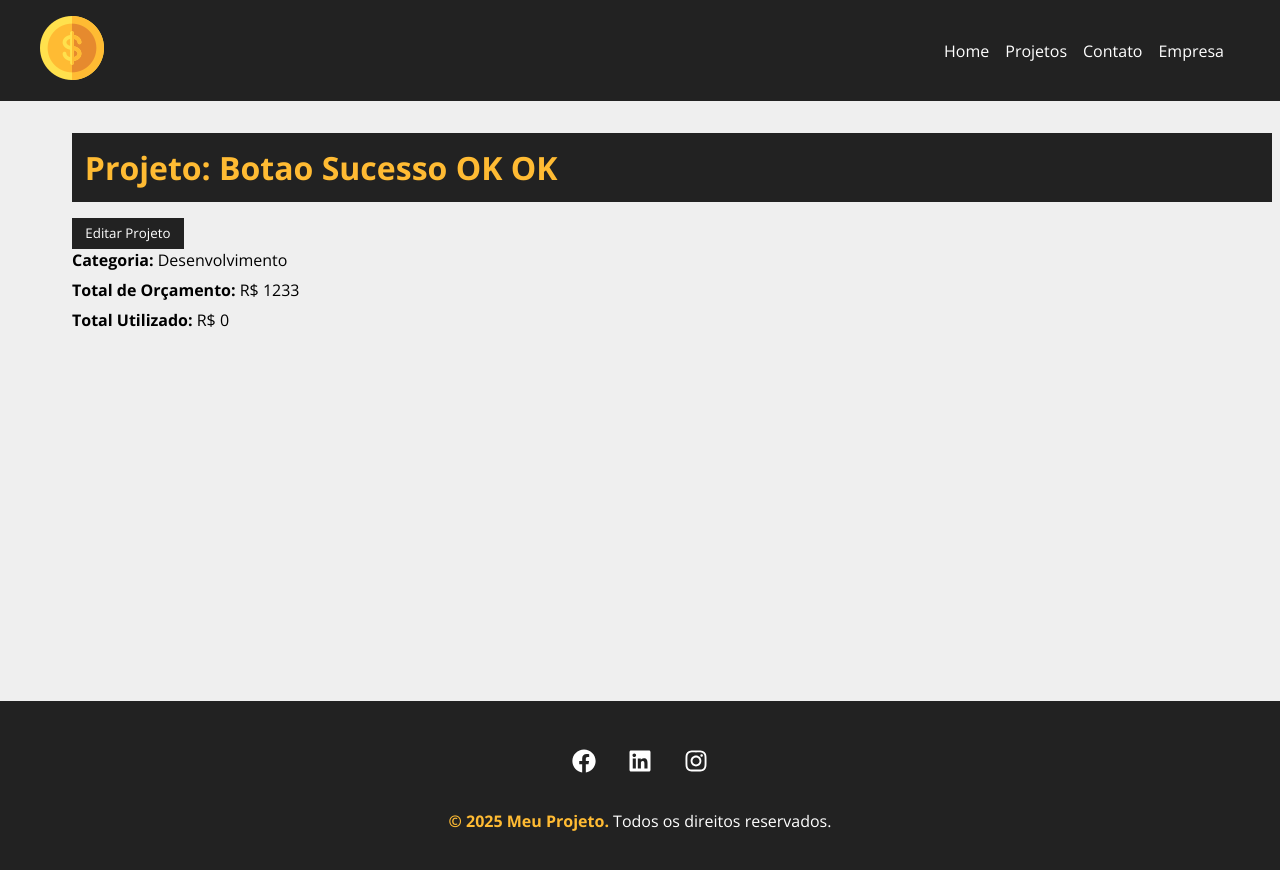
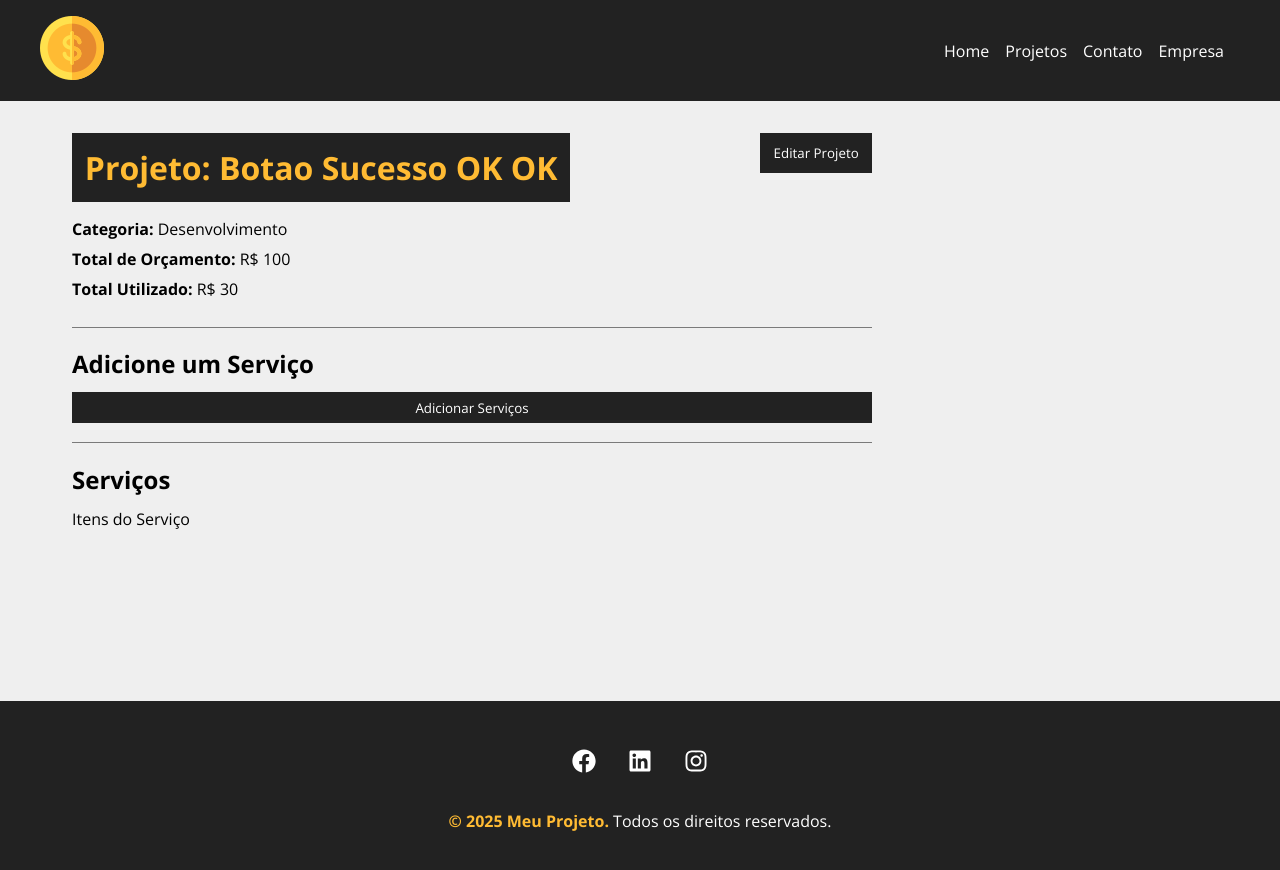
Before and after one commit to IABlock/Projeto-Curso-React, a React (Create React App) app: page /project/27e3 in a window 1280 px wide. Shown: the top 870 px of the page. Built offline with nearby package versions, Linux system fonts and the light colour scheme; data requests are answered from the project's data file.

Commit message:
Incluir itens do serviço

```diff
--- a/db.json
+++ b/db.json
@@ -3,13 +3,26 @@
     {
       "id": "27e3",
       "name": "Botao Sucesso OK OK",
-      "budget": "1233",
+      "budget": "100",
       "category": {
         "id": "2",
         "name": "Desenvolvimento"
       },
-      "cost": 0,
-      "services": []
+      "cost": 30,
+      "services": [
+        {
+          "name": "oi",
+          "cost": "10",
+          "description": "oioi",
+          "id": "62d3c522-e65d-4576-b37c-5db72d2d3a2f"
+        },
+        {
+          "name": "oi 2",
+          "cost": "20",
+          "description": "oioi 2",
+          "id": "9c86088c-6024-4158-9b19-011bbef7514d"
+        }
+      ]
     },
     {
       "id": "f4c6",
--- a/src/components/pages/Project.js
+++ b/src/components/pages/Project.js
@@ -1,3 +1,4 @@
+import {parse, v4 as uuidv4} from 'uuid'
 import {useParams} from 'react-router-dom';
 import {useState,useEffect} from 'react';
 
@@ -6,6 +7,7 @@ import Loading from '../layout/Loading';
 import Container from '../layout/Container';
 import ProjectForm from '../project/ProjectForm';
 import Message from '../layout/Message';
+import ServiceForm from '../service/ServiceForm';
 
 
 function Project() {
@@ -14,6 +16,7 @@ function Project() {
   const [showProjectForm, setShowProjectForm] = useState(false);
   const [message, setMessage] = useState('');
   const [type, setType] = useState('');
+  const [showServiceForm, setShowServiceForm] = useState(false);
 
     useEffect(() => {
       setTimeout(() => {
@@ -32,13 +35,58 @@ function Project() {
               }, 2000);
       }, [id]);
 
+  function createService(project){
+      // last service
+      const lastService = project.services[project.services.length -1]
+
+      lastService.id = uuidv4()
+
+      const lastServiceCost = lastService.cost
+      const newCost = parseFloat(project.cost) + parseFloat(lastServiceCost)
+
+      if (newCost > parseFloat(project.budget)) {
+        setMessage('Orçamento ultrapassado')
+        setType('error')
+        project.services.pop()
+        return false
+      }
+
+      project.cost = newCost
+
+      fetch(`http://localhost:3001/projects/${project.id}`, {
+      method: 'PATCH',
+      headers: {
+        'Content-Type': 'application/json',
+      },
+      body: JSON.stringify(project),
+    })
+      .then((response) => response.json())
+      .then((data) => {
+        setProject(data);
+        setShowProjectForm(false);
+        setMessage('Projeto atualizado com sucesso!');
+        setType('success');
+      })
+      .catch((error) => {
+        console.error('Error updating project:', error);
+      });
+
+  }
+
   function toggleProjectForm() {
     // Logic to toggle the project form visibility
     setShowProjectForm(!showProjectForm);
     console.log('Toggle project form visibility:', showProjectForm);
   }
 
+  function toggleServiceForm() {
+    // Logic to toggle the service form visibility
+    setShowServiceForm(!showServiceForm);
+    console.log('Toggle service form visibility:', showServiceForm);
+  }
+
   function editPost(project) {
+    setMessage('');
 
     if (project.budget < project.cost) {
       setMessage('O orçamento não pode ser menor que o custo do projeto.');
@@ -71,7 +119,9 @@ function Project() {
         <div className={style.project_details}>
           <Container customClass="column">
             {message && <Message msg={message} type={type} />}
-            <div>
+
+            {/* Projeto para Alterar ou Exibir */}
+            <div className={style.details_container}>
               <h1>Projeto: {project.name}</h1>
               <button onClick={toggleProjectForm} className={style.btn}>{!showProjectForm ? 'Editar Projeto' : 'Fechar'}</button>
               {!showProjectForm ? (
@@ -92,6 +142,24 @@ function Project() {
                 </div>
               )}
             </div>
+
+            {/* Formulário de Serviços */}
+            <div className={style.details_container_column }>
+              <h2>Adicione um Serviço</h2>
+              <button onClick={toggleServiceForm} className={style.btn}>{!showServiceForm ? 'Adicionar Serviços' : 'Fechar'}</button>
+              <div className={style.project_info}>
+                {showServiceForm && (<ServiceForm
+                handleSumit={createService}
+                btnText = "Adicionar Serviço"
+                projectData = {project}
+                />
+              )}
+              </div>
+            </div>
+            <h2>Serviços</h2>
+            <Container customClass="start">
+              <p>Itens do Serviço</p>
+            </Container>
           </Container>
         </div>
       ) : (
--- a/src/components/pages/Project.module.css
+++ b/src/components/pages/Project.module.css
@@ -20,6 +20,18 @@
 
 .details_container,
 .service_form_container {
+  width: 800px;
+  border-bottom: 1px solid #7a7a7a;
+  padding-bottom: 1.2em;
+  margin-bottom: 1.2em;
+  display: flex;
+  justify-content: space-between;
+  flex-wrap: wrap;
+}
+
+.details_container_column {
+  flex-direction: column;
+  width: 800px;
   border-bottom: 1px solid #7a7a7a;
   padding-bottom: 1.2em;
   margin-bottom: 1.2em;
--- /dev/null
+++ b/src/components/service/ServiceForm.js
@@ -0,0 +1,32 @@
+import {useState} from 'react';
+
+import Input from '../form/Input';
+import SubmitButton from '../form/SubmitButton';
+import styles from '../project/ProjectForm.module.css';
+
+
+function ServiceForm({handleSumit, btnText, projectData}) {
+
+    const [service, setService] = useState({})
+
+    function submit(e) {
+        e.preventDefault();
+        projectData.services.push(service)
+        handleSumit(projectData)
+    }
+
+    function handleChange(e) {
+        setService({...service, [e.target.name]: e.target.value})
+    }
+
+  return (
+    <form onSubmit={submit}>
+        <Input type="text" text="Nome do Serviço" name="name" placeholder="Insira o Nome do Serviço" handleOnChange={handleChange}/>
+        <Input type="number" text="Custo do Serviço" name="cost" placeholder="Insira o Custo do Serviço" handleOnChange={handleChange}/>
+        <Input type="text" text="Descrição do Serviço" name="description" placeholder="Descrição do Serviço" handleOnChange={handleChange}/>
+        <SubmitButton text={btnText} />
+    </form>
+  );
+}
+
+export default ServiceForm;
```
